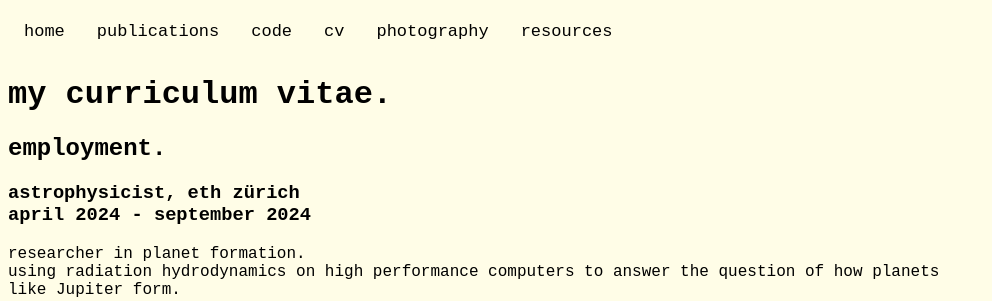
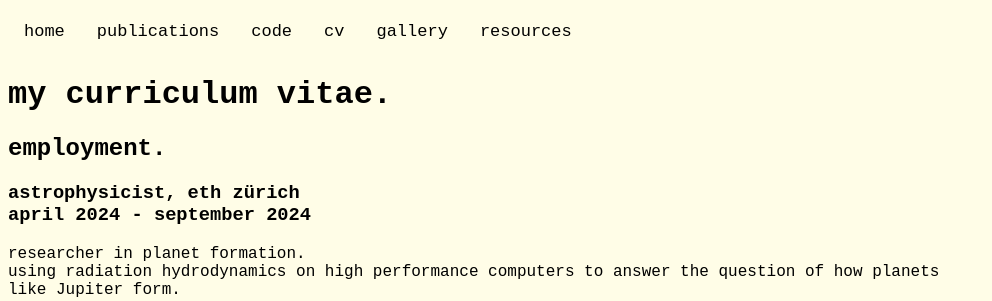
Before and after one commit to danelsender/danelsender.github.io, a FastAPI app: page /cv in a window 1280 px wide. Shown: the top 301 px of the page, without its empty margins (0-992 px from the left). Run offline with FastAPI, Linux system fonts and the light colour scheme.

Commit message:
Update base.html.

```diff
--- a/templates/base.html
+++ b/templates/base.html
@@ -30,7 +30,7 @@
             <a href="/publications">publications</a>
             <a href="/code">code</a>
             <a href="/cv">cv</a>
-            <a href="/gallery">photography</a>
+            <a href="/gallery">gallery</a>
             <a href="/resources">resources</a>
         </div>
         <div>
```
